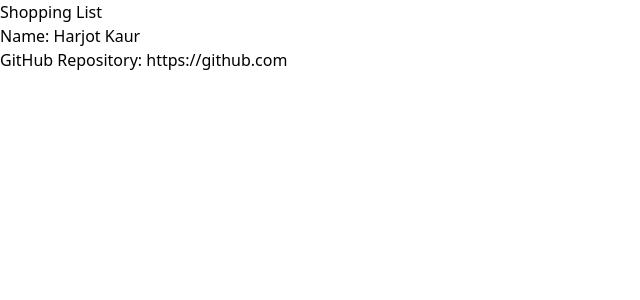
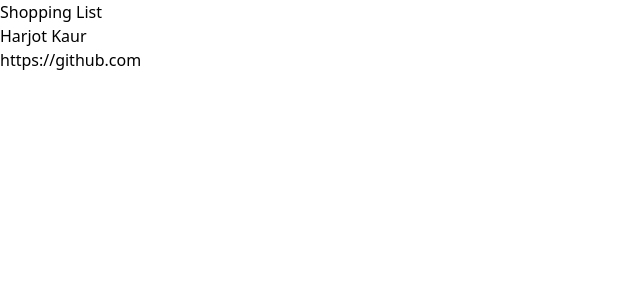
Before and after one commit to Harjot-kaur28/cprg306-assignments, a Next.js app: page /week-2 in a window 1280 px wide. Shown: the top 300 px of the page, without its empty margins (0-640 px from the left). Built offline with nearby package versions, Linux system fonts and the light colour scheme.

Commit message:
changes in app\week-2\student-info.js file

```diff
--- a/app/week-2/student-info.js
+++ b/app/week-2/student-info.js
@@ -3,9 +3,8 @@ import Link from "next/link";
 const StudentInfo = () => {
   return (
     <div>
-      <p>Name: Harjot Kaur</p>
+      <p>Harjot Kaur</p>
       <p>
-        GitHub Repository:{" "}
         <Link href="https://github.com/Harjot-kaur28/cprg306-assignments.git">
           https://github.com
         </Link>
```
